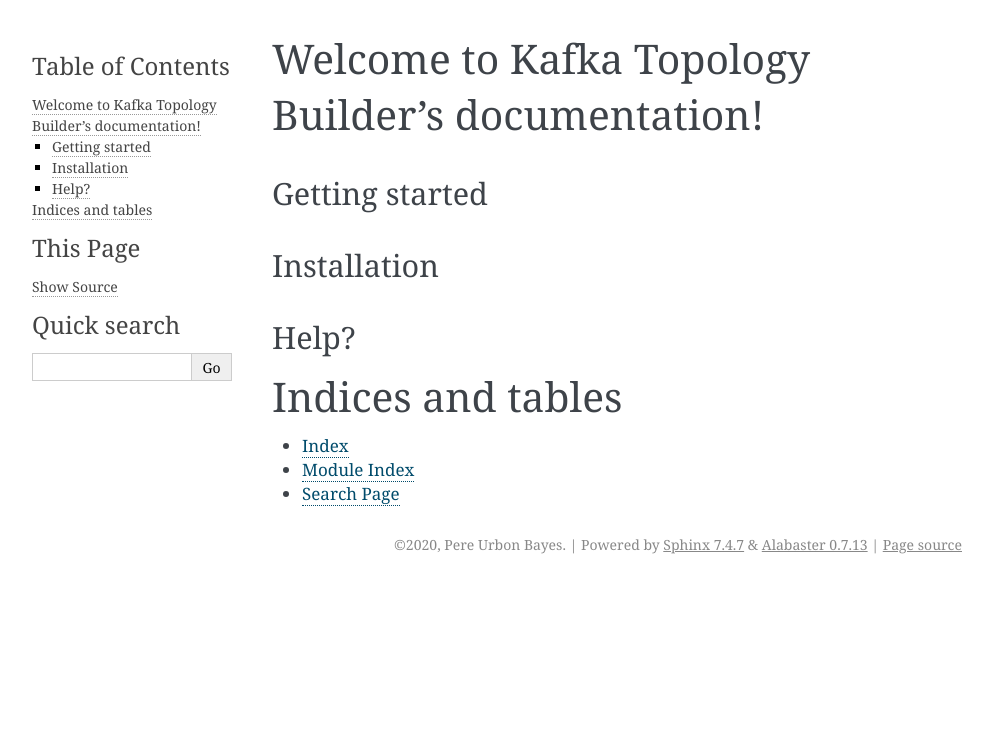
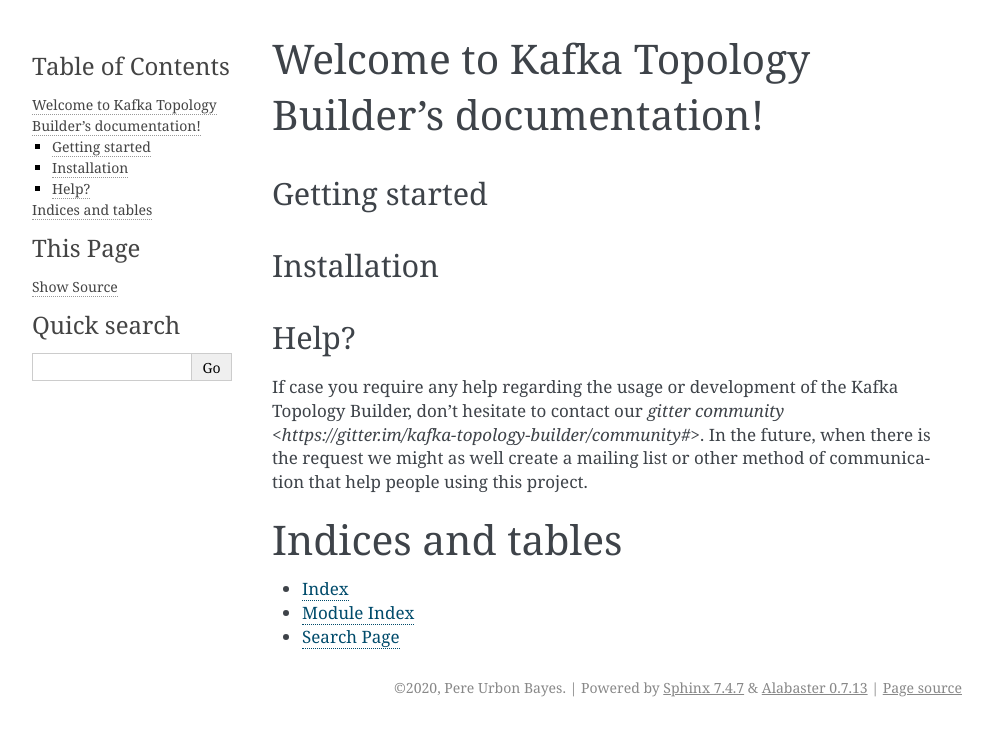
Before and after one commit to kafka-ops/julie, a Sphinx documentation site: the page built from docs/source/index.rst, in a window 1280 px wide. Shown: the top 736 px of the page, without its empty margins (148-1141 px from the left). Built offline with Sphinx 7.4.7, drawn with Linux system fonts in a browser that asks for light colours.

Commit message:
add link to help

```diff
--- a/docs/source/index.rst
+++ b/docs/source/index.rst
@@ -22,6 +22,9 @@
 Help?
 ------------------------------
 
+If case you require any help regarding the usage or development of the Kafka Topology Builder, don't hesitate to contact our `gitter community  <https://gitter.im/kafka-topology-builder/community#>`.
+In the future, when there is the request we might as well create a mailing list or other method of communication that help people using this project.
+
 
 Indices and tables
 ==================
```
